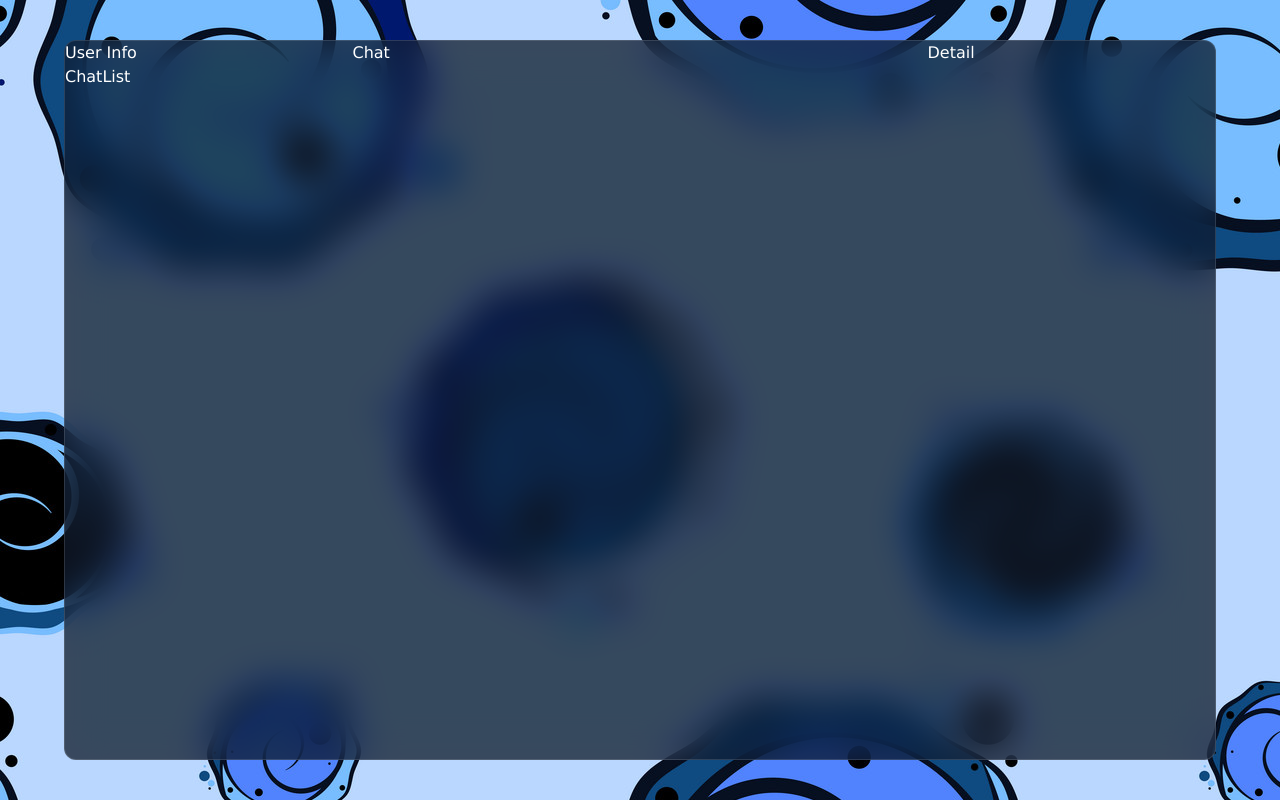
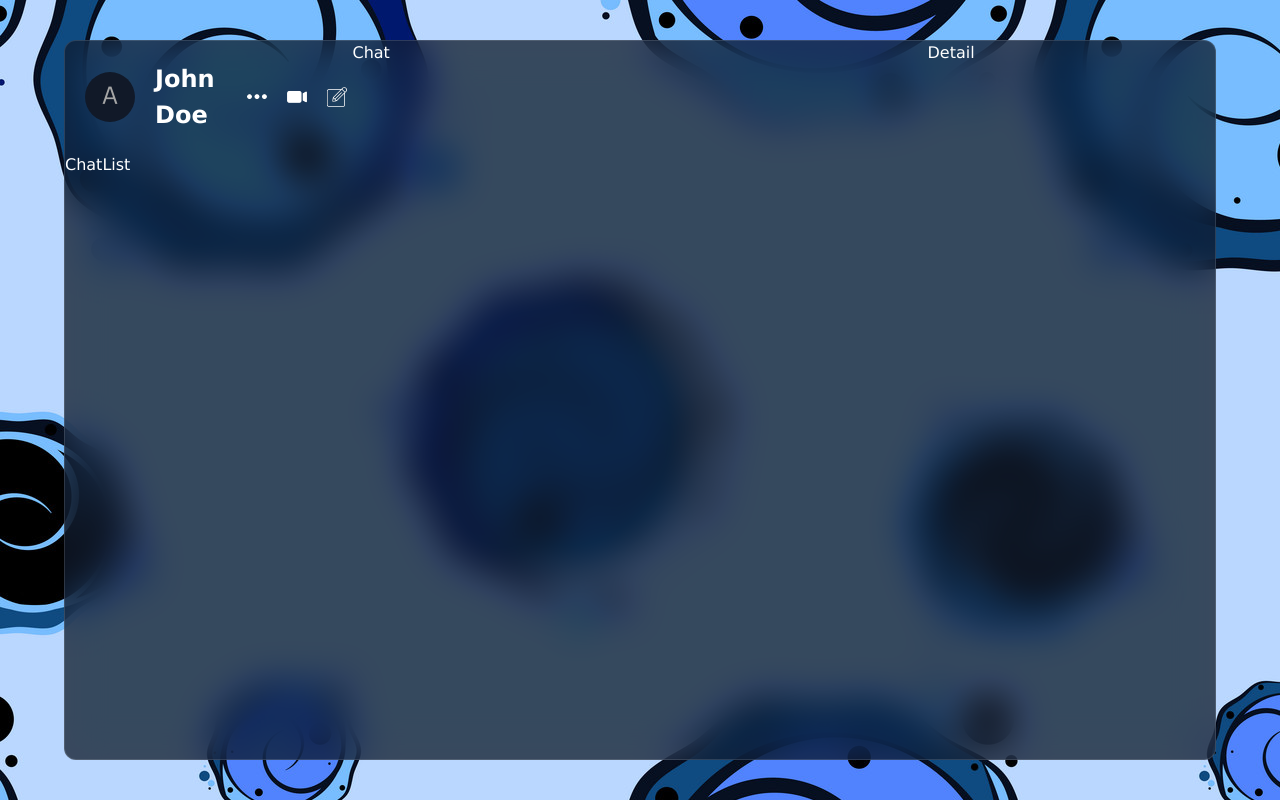
Before and after one commit to DhruvPokhriyal/sangam, a React (Vite) app: page / in a window 1280 px wide. Built offline with nearby package versions, Linux system fonts and the light colour scheme.

Commit message:
Setup UserInfo

```diff
--- a/src/components/list/userInfo/UserInfo.jsx
+++ b/src/components/list/userInfo/UserInfo.jsx
@@ -1,7 +1,17 @@
 import "./userInfo.css";
 
-export default function UserInfo(){
-    return <div className="user-info">
-        User Info
-    </div>
+export default function UserInfo() {
+    return (
+        <div className="user-info">
+            <div className="user">
+                <img src="./avatar.png" alt="User avatar" />
+                <h2>John Doe</h2>
+            </div>
+            <div className="icons">
+                <img src="./more.png" alt="More options" />
+                <img src="./video.png" alt="Video call" />
+                <img src="./edit.png" alt="Edit profile" />
+            </div>
+        </div>
+    );
 }
--- a/src/components/list/userInfo/userInfo.css
+++ b/src/components/list/userInfo/userInfo.css
@@ -1,3 +1,31 @@
 .user-info{
+    padding: 20px;
+    display: flex;
+    align-items: center;
+    justify-content: space-between;
+
+    .user {
+        display: flex;
+        align-items: center;
+        gap: 20px;
+
+        img {
+            width: 50px;
+            height: 50px;
+            border-radius: 50%;
+            object-fit: cover;
+        }
+    }
+
+    .icons {
+        display: flex;
+        gap: 20px;
+
+        img {
+            width: 20px;
+            height: 20px;
+        }
+
+    }
 
 }
```
